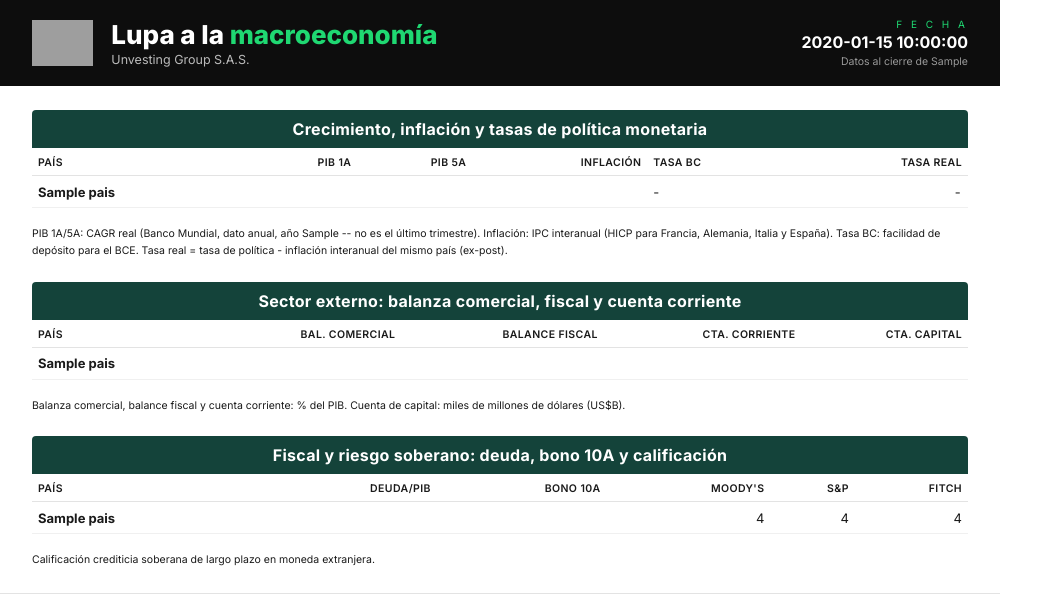
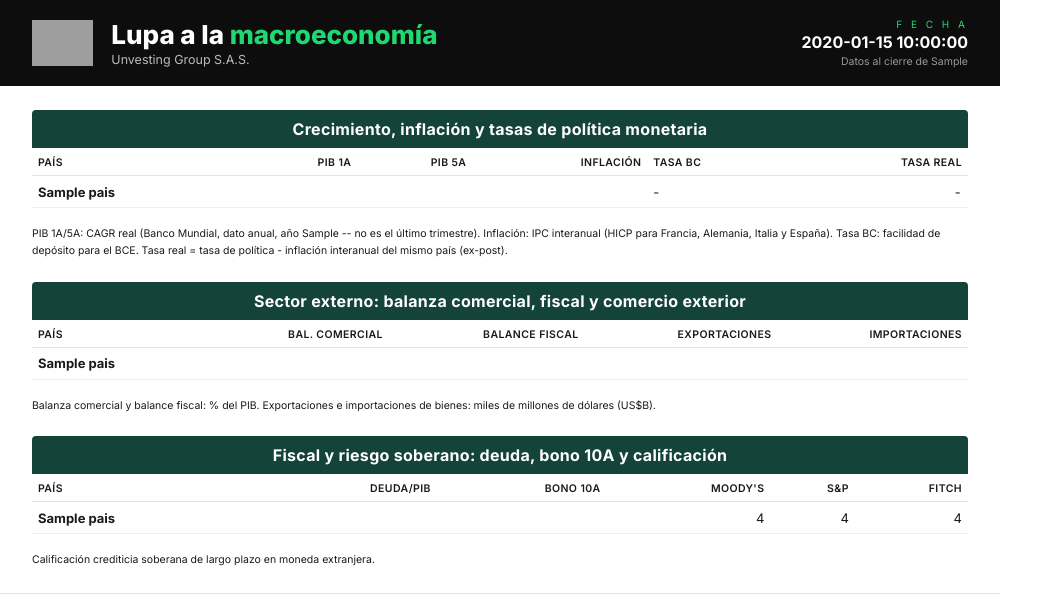
Before and after one commit to jegranadosr-cmyk/BoletinMacro, a Python web app: template templates/pdf.html in a window 1280 px wide. Shown: the top 604 px of the page, without its empty margins (0-1063 px from the left). Run offline with Jinja, Linux system fonts and the light colour scheme; the template is opened without the code that fills it: most values are stand-ins (such as "Sample title", 1, 10 or a date in 2020); grey boxes are pictures that could not be loaded.

Commit message:
Pagina 1: reemplaza cta corriente/capital por exportaciones/importaciones
Tabla "Sector externo" ahora muestra exportaciones e importaciones de
bienes en miles de millones de dolares en vez de cuenta corriente y
cuenta de capital (pedido explicito del usuario). Los valores salen de
la misma pagina de countryeconomy.com/trade/balance ya usada para la
balanza comercial %PIB -- las celdas "numero dol" (en millones,
convertidas a USD) junto a la celda plana que ya se leia, un solo
fetch en vez de dos (fetch_countryeconomy.fetch_trade(), reemplaza a
fetch_trade_balance_pct_gdp()).

Como ninguna tabla de pagina 1 muestra ya cuenta corriente, cuenta de
capital ni reservas internacionales, se quita la llamada a
fwb.fetch_balance_of_payments() de main.py (ya no se usa nada de lo
que devuelve) -- el modulo fetch_worldbank.py se deja intacto por si
se vuelve a necesitar.

Co-Authored-By: Claude Sonnet 5 <noreply@anthropic.com>

```diff
--- a/templates/_page1_content.html
+++ b/templates/_page1_content.html
@@ -42,10 +42,10 @@
     </div>
 
     <table class="boletin-table boletin-table-dense" style="margin-top:22px;">
-      <caption class="caption-lg">Sector externo: balanza comercial, fiscal y cuenta corriente</caption>
+      <caption class="caption-lg">Sector externo: balanza comercial, fiscal y comercio exterior</caption>
       <thead><tr>
         <th>País</th><th class="num">Bal. Comercial</th><th class="num">Balance Fiscal</th>
-        <th class="num">Cta. Corriente</th><th class="num">Cta. Capital</th>
+        <th class="num">Exportaciones</th><th class="num">Importaciones</th>
       </tr></thead>
       <tbody>
       {% for d in macro_indicadores %}
@@ -53,14 +53,14 @@
           <td class="name">{{ d.pais }}</td>
           <td class="num">{{ pct_span(d.balanza_comercial_pib) }}</td>
           <td class="num">{{ pct_span(d.deficit_fiscal_pib) }}</td>
-          <td class="num">{{ pct_span(d.cuenta_corriente_pib) }}</td>
-          <td class="num">{{ fmt_usd_billions(d.cuenta_capital_usd) }}</td>
+          <td class="num">{{ fmt_usd_billions_plain(d.exportaciones_usd) }}</td>
+          <td class="num">{{ fmt_usd_billions_plain(d.importaciones_usd) }}</td>
         </tr>
       {% endfor %}
       </tbody>
     </table>
     <div class="footnote">
-      Balanza comercial, balance fiscal y cuenta corriente: % del PIB. Cuenta de capital: miles de millones de dólares (US$B).
+      Balanza comercial y balance fiscal: % del PIB. Exportaciones e importaciones de bienes: miles de millones de dólares (US$B).
     </div>
 
     <table class="boletin-table boletin-table-dense" style="margin-top:22px;">
```
Also changed, not shown: fetch_countryeconomy.py (+25 -6 lines), main.py (+2 -11 lines).
